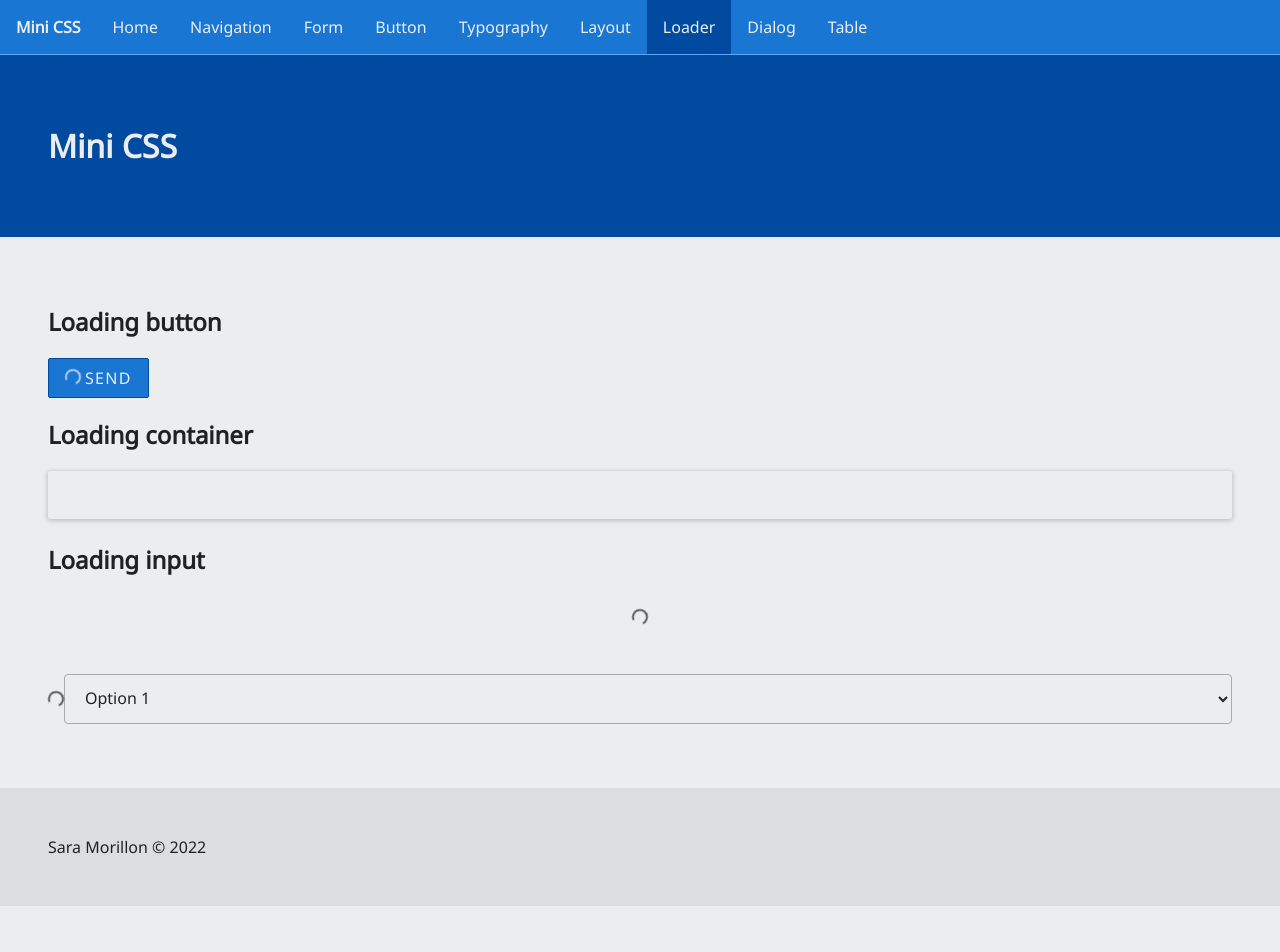
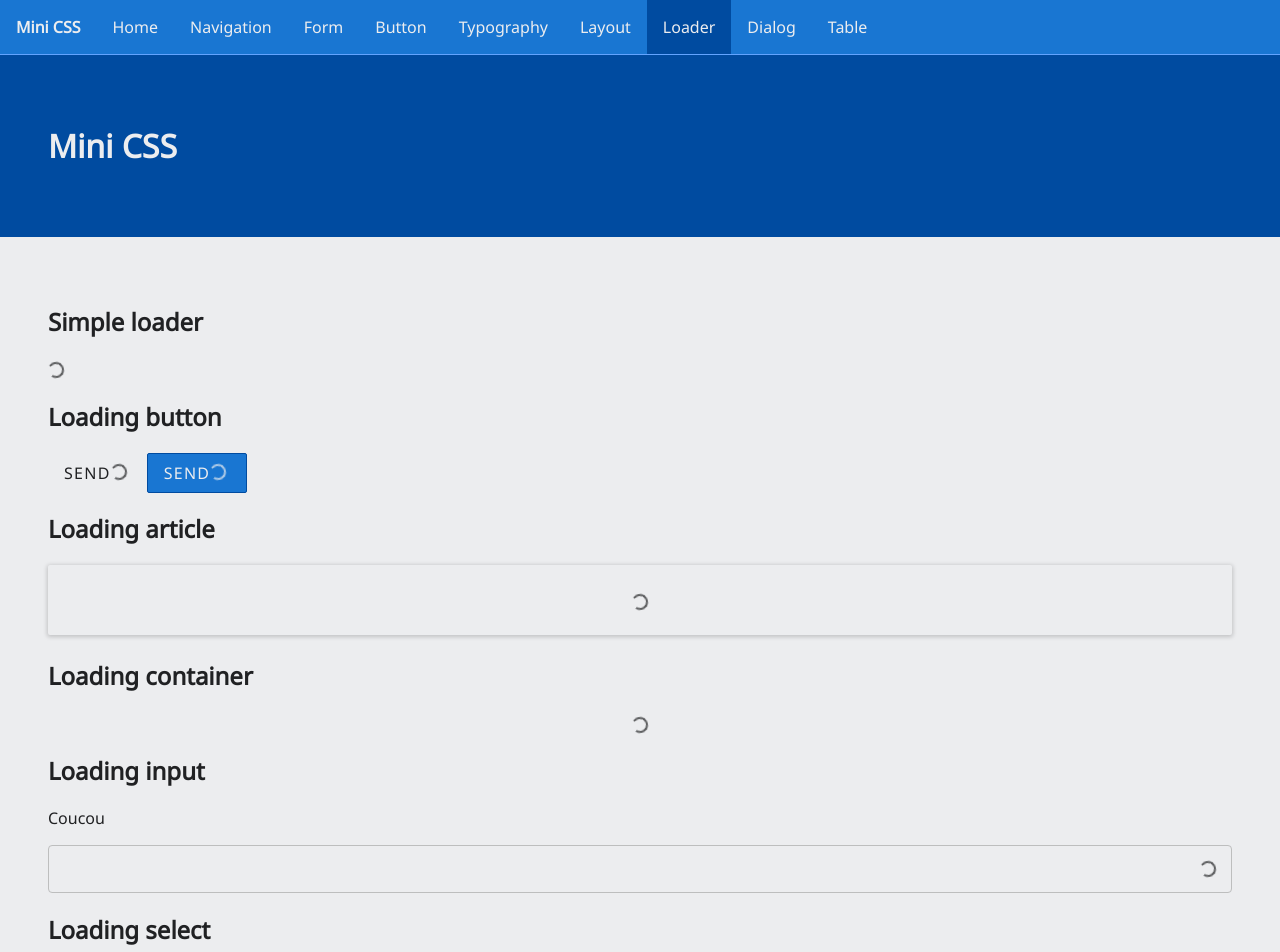
Before and after one commit to Sara-Morillon/mini-css, a React (Vite) app: page /loader in a window 1280 px wide. Shown: the top 952 px of the page. Before the commit the page ends 906 px from the top, so only its background shows below. Built offline with nearby package versions, Linux system fonts and the light colour scheme.

Commit message:
Better loader

```diff
--- a/src/css/forms.less
+++ b/src/css/forms.less
@@ -49,6 +49,10 @@ select {
   transition: all 0.2s ease-in-out;
 
   width: 100%;
+
+  &:disabled {
+    opacity: 0.7;
+  }
 
   &:focus-visible {
     outline: none;
--- a/src/css/loader.less
+++ b/src/css/loader.less
@@ -7,7 +7,12 @@
   }
 }
 
-.loader() {
+[aria-busy='true'] {
+  text-align: center;
+
+  &::after {
+    content: '';
+
     display: inline-block;
     vertical-align: middle;
 
@@ -25,37 +30,28 @@
     pointer-events: none;
 
     opacity: 0.7;
-}
 
-button[aria-busy='true']::before,
-[role='button'][aria-busy='true']::before {
-  content: '';
-
-  .loader;
-
+    button& {
       margin-top: -0.25em;
       margin-right: 0.25em;
     }
-
-:not(button):not([rol='button'])[aria-busy='true'] {
-  text-align: center;
+  }
 }
 
-input:not([type='file']):not([type='range'])[aria-busy='true'],
-select[aria-busy='true'] {
-  --padding-vertical: 0;
-  --padding-horizontal: 0;
+label[aria-busy='true'] {
+  position: relative;
 
-  --margin-vertical: 33px;
-  --margin-horizontal: auto;
+  & > input,
+  & > select {
+    appearance: none;
 
-  .loader;
+    min-width: 3rem;
+  }
 
-  display: block;
+  &::after {
+    position: absolute;
 
-  border-left-color: var(--palette-foreground);
-  border-top-color: var(--palette-foreground);
-  border-bottom-color: var(--palette-foreground);
-
-  color: transparent;
+    bottom: 1rem;
+    right: 1rem;
   }
+}
--- a/src/ui/pages/Loader.tsx
+++ b/src/ui/pages/Loader.tsx
@@ -1,34 +1,30 @@
 export function Loader() {
   return (
     <section>
+      <h2>Simple loader</h2>
+      <div>
+        <span aria-busy />
+      </div>
       <h2>Loading button</h2>
+      <button aria-busy>Send</button>
       <strong>
         <button aria-busy>Send</button>
       </strong>
+      <h2>Loading article</h2>
+      <article aria-busy />
       <h2>Loading container</h2>
-      <article aria-busy></article>
+      <div aria-busy />
       <h2>Loading input</h2>
-      <input aria-busy value="Text" />
-      <div style={{ display: 'flex' }}>
-        <select aria-busy>
-          <optgroup label="Group 1">
-            <option>Option 1</option>
-            <option>Option 2</option>
-          </optgroup>
-          <optgroup label="Group 2">
-            <option>Option 3</option>
-          </optgroup>
+      <label aria-busy>
+        Coucou <input disabled />
+      </label>
+      <h2>Loading select</h2>
+      <label aria-busy>
+        Coucou
+        <select disabled>
+          <option>Option</option>
         </select>
-        <select>
-          <optgroup label="Group 1">
-            <option>Option 1</option>
-            <option>Option 2</option>
-          </optgroup>
-          <optgroup label="Group 2">
-            <option>Option 3</option>
-          </optgroup>
-        </select>
-      </div>
+      </label>
     </section>
   )
 }
```
Lines whose indentation alone changed are shown as unchanged.
